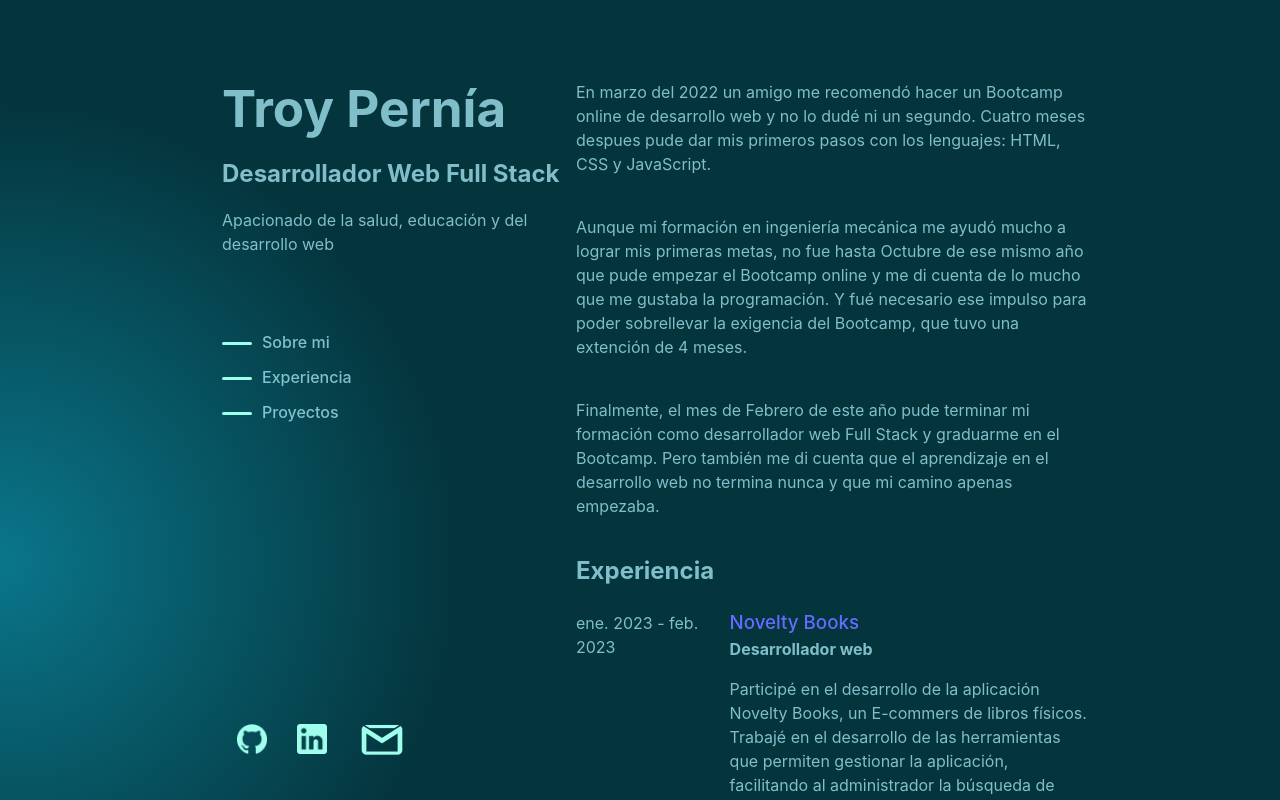
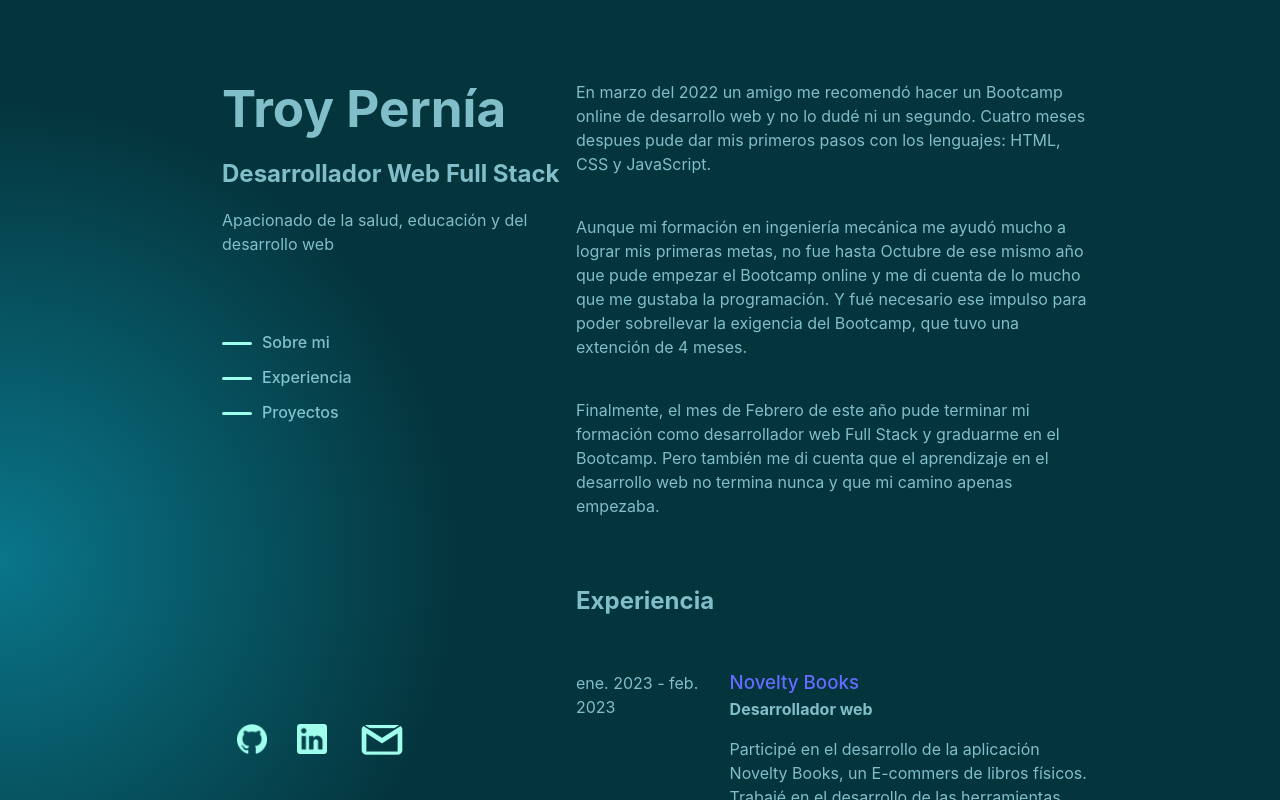
Before and after one commit to Tortoiselizard/Portafolio_Front, a React (Vite) app: page / in a window 1280 px wide. Shown: the top 800 px of the page. Built offline with nearby package versions, Linux system fonts and the light colour scheme.

Commit message:
change components/Experience.module.css: add rules to h2 into Experiencecontainer (line 1-4)

```diff
--- a/src/components/Experience/Experience.module.css
+++ b/src/components/Experience/Experience.module.css
@@ -1,3 +1,7 @@
+.ExperienceContainer h2 {
+    margin: 50px 0px;
+}
+
 .listExperiencecontainer {
     list-style: none;
     padding: 0px;
```
